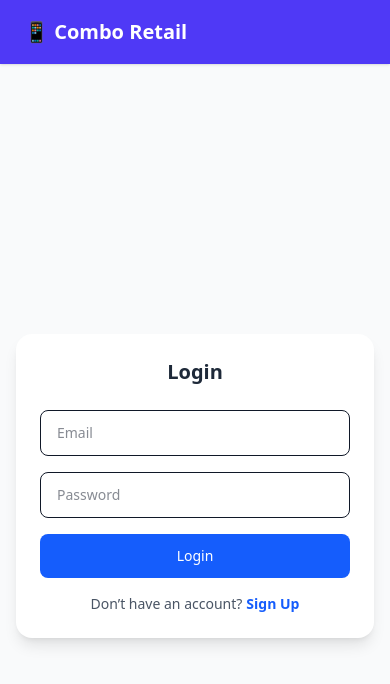
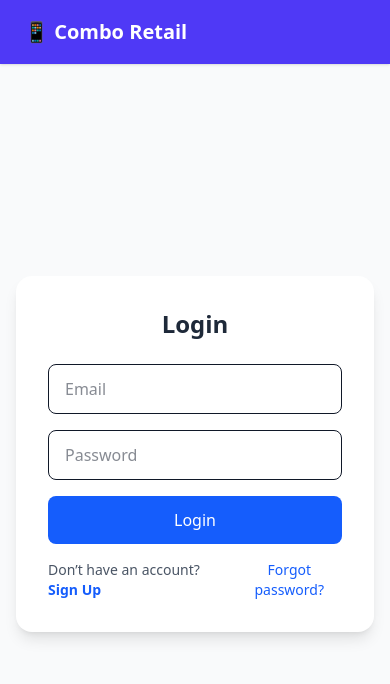
Before and after one commit to ShravanTechTitan/combo-retail, a React (Vite) app: page /login in a window 390 px wide. Shown: the top 684 px of the page. Built offline with nearby package versions, Linux system fonts and the light colour scheme.

Commit message:
updtes in admin dashboard

```diff
--- a/src/api/authApi.js
+++ b/src/api/authApi.js
@@ -11,3 +11,26 @@ export const registerUser = async (userData) => {
   const res = await api.post("/users/register", userData);
   return res.data;
 };
+
+// Send OTP (for login/signup or forgot password)
+export const sendOtp = async (email) => {
+  const res = await api.post("/users/send-otp", { email });
+  return res.data;
+};
+
+// Verify OTP
+export const verifyOtp = async ({ email, otp }) => {
+  const res = await api.post("/users/verify-otp", { email, otp });
+  return res.data;
+};
+
+// Reset password
+export const resetPassword = async ({ email, otp, newPassword }) => {
+  const res = await api.post("/users/reset-password", {
+  email: email,
+  otp: otp,
+  newPassword: newPassword
+});
+
+  return res.data;
+};
--- a/src/pages/Login.jsx
+++ b/src/pages/Login.jsx
@@ -1,42 +1,75 @@
-import { useState, useEffect } from "react";
+import { useState } from "react";
 import Header from "../components/Header";
-import { loginUser, registerUser } from "../api/authApi";
+import { loginUser, registerUser, sendOtp, verifyOtp, resetPassword } from "../api/authApi";
 
 export default function AuthPage() {
   const [isLogin, setIsLogin] = useState(true);
   const [formData, setFormData] = useState({ email: "", password: "", name: "", number: "" });
   const [loading, setLoading] = useState(false);
   const [error, setError] = useState("");
-  const [toast, setToast] = useState({ message: "", show: false }); // toast state
+  const [toast, setToast] = useState({ message: "", show: false });
+
+  // Forgot password states
+  const [forgotPasswordStep, setForgotPasswordStep] = useState(false); // shows forgot password form
+  const [otpStep, setOtpStep] = useState(false); // shows OTP + New Password step
+  const [otpData, setOtpData] = useState({ email: "", otp: "", newPassword: "" });
 
   const handleChange = (e) => {
     setFormData({ ...formData, [e.target.name]: e.target.value });
+    setOtpData({ ...otpData, [e.target.name]: e.target.value });
   };
 
-  const showToast = (message) => {
-    setToast({ message, show: true });
-    setTimeout(() => setToast({ message: "", show: false }), 3000); // hide after 3s
+  const showToast = (msg) => {
+    setToast({ message: msg, show: true });
+    setTimeout(() => setToast({ message: "", show: false }), 3000);
   };
 
   const handleSubmit = async (e) => {
     e.preventDefault();
     setLoading(true);
     setError("");
-
     try {
-      const data = isLogin
-        ? await loginUser(formData)
-        : await registerUser(formData);
+      const data = isLogin ? await loginUser(formData) : await registerUser(formData);
 
       if (data.token) {
         localStorage.setItem("token", data.token);
         localStorage.setItem("email", data.email || formData.email);
         showToast(`${isLogin ? "Login" : "Signup"} successful! 🎉`);
-        setTimeout(() => window.location.href = "/", 1500); // redirect after toast
+        setTimeout(() => (window.location.href = "/"), 1500);
       }
     } catch (err) {
-      console.error(err);
       setError(err.response?.data?.message || err.message || "Something went wrong!");
+    } finally {
+      setLoading(false);
+    }
+  };
+
+  const handleSendOtp = async () => {
+    if (!otpData.email) return showToast("Enter your email!");
+    try {
+      setLoading(true);
+      await sendOtp({ email: otpData.email });
+      showToast("OTP sent! Check your email/SMS.");
+      setOtpStep(true); // move to OTP step after sending
+    } catch (err) {
+      showToast(err.response?.data?.message || "Failed to send OTP");
+    } finally {
+      setLoading(false);
+    }
+  };
+
+  const handleResetPassword = async () => {
+    if (!otpData.otp || !otpData.newPassword) return showToast("Fill all fields!");
+    try {
+      setLoading(true);
+      const { token } = await verifyOtp({ email: otpData.email, otp: otpData.otp });
+      await resetPassword({ token, newPassword: otpData.newPassword });
+      showToast("Password reset successful! 🎉");
+      setForgotPasswordStep(false);
+      setOtpStep(false);
+      setOtpData({ email: "", otp: "", newPassword: "" });
+    } catch (err) {
+      showToast(err.response?.data?.message || "OTP verification failed");
     } finally {
       setLoading(false);
     }
@@ -45,26 +78,24 @@ export default function AuthPage() {
   return (
     <div className="min-h-screen flex flex-col bg-gray-50 dark:bg-gray-900">
       <Header />
-      <div className="flex items-center justify-center min-h-screen px-4">
-        <div className="bg-white dark:bg-gray-800 p-6 sm:p-8 rounded-2xl shadow-lg w-full max-w-md relative">
-          <h2 className="text-xl sm:text-2xl font-bold text-center mb-6 text-gray-800 dark:text-white">
-            {isLogin ? "Login" : "Sign Up"}
+      <div className="flex flex-col items-center justify-center flex-1 px-4 py-12">
+        <div className="bg-white dark:bg-gray-800 p-8 rounded-2xl shadow-lg w-full max-w-md">
+          <h2 className="text-2xl font-bold text-center text-gray-800 dark:text-white mb-6">
+            {forgotPasswordStep ? "Reset Password" : isLogin ? "Login" : "Sign Up"}
           </h2>
 
-          {error && (
-            <div className="bg-red-100 text-red-700 p-2 rounded mb-3 text-center">{error}</div>
-          )}
-
+          {/* Login / Signup Form */}
+          {!forgotPasswordStep && (
             <form onSubmit={handleSubmit} className="space-y-4">
               {!isLogin && (
-              <div>
+                <>
                   <input
                     type="text"
                     name="name"
                     placeholder="Full Name"
                     value={formData.name}
                     onChange={handleChange}
-                  className="w-full px-4 py-3 text-sm sm:text-base rounded-lg border dark:bg-gray-700 dark:text-white focus:ring-2 focus:ring-blue-500"
+                    className="w-full px-4 py-3 rounded-lg border dark:bg-gray-700 dark:text-white focus:ring-2 focus:ring-blue-500"
                     required
                   />
                   <input
@@ -73,10 +104,10 @@ export default function AuthPage() {
                     placeholder="Mobile Number"
                     value={formData.number}
                     onChange={handleChange}
-                  className="w-full px-4 py-3 mt-4 text-sm sm:text-base rounded-lg border dark:bg-gray-700 dark:text-white focus:ring-2 focus:ring-blue-500"
+                    className="w-full px-4 py-3 rounded-lg border dark:bg-gray-700 dark:text-white focus:ring-2 focus:ring-blue-500"
                     required
                   />
-              </div>
+                </>
               )}
 
               <input
@@ -85,40 +116,106 @@ export default function AuthPage() {
                 placeholder="Email"
                 value={formData.email}
                 onChange={handleChange}
-              className="w-full px-4 py-3 text-sm sm:text-base rounded-lg border dark:bg-gray-700 dark:text-white focus:ring-2 focus:ring-blue-500"
+                className="w-full px-4 py-3 rounded-lg border dark:bg-gray-700 dark:text-white focus:ring-2 focus:ring-blue-500"
                 required
               />
-
               <input
                 type="password"
                 name="password"
                 placeholder="Password"
                 value={formData.password}
                 onChange={handleChange}
-              className="w-full px-4 py-3 text-sm sm:text-base rounded-lg border dark:bg-gray-700 dark:text-white focus:ring-2 focus:ring-blue-500"
+                className="w-full px-4 py-3 rounded-lg border dark:bg-gray-700 dark:text-white focus:ring-2 focus:ring-blue-500"
                 required
               />
 
               <button
                 type="submit"
                 disabled={loading}
-              className="w-full bg-blue-600 text-white py-3 sm:py-2 text-sm sm:text-base rounded-lg hover:bg-blue-700 transition disabled:opacity-50"
+                className="w-full bg-blue-600 text-white py-3 rounded-lg hover:bg-blue-700 transition disabled:opacity-50"
               >
                 {loading ? "Please wait..." : isLogin ? "Login" : "Sign Up"}
               </button>
             </form>
+          )}
 
-          <p className="text-center mt-4 text-gray-600 dark:text-gray-300 text-sm sm:text-base">
-            {isLogin ? "Don’t have an account?" : "Already have an account?"}
+          {error && (
+            <div className="bg-red-100 text-red-700 p-2 rounded mb-3 text-center">{error}</div>
+          )}
+
+          {/* Forgot Password / OTP Form */}
+          {forgotPasswordStep && (
+            <div className="mt-4 p-4 bg-gray-100 dark:bg-gray-700 rounded-lg space-y-3">
+              {!otpStep ? (
+                <>
+                  <input
+                    type="email"
+                    name="email"
+                    placeholder="Enter your email"
+                    value={otpData.email}
+                    onChange={handleChange}
+                    className="w-full px-4 py-2 rounded-lg border dark:bg-gray-600 dark:text-white"
+                  />
                   <button
-              onClick={() => setIsLogin(!isLogin)}
-              className="text-blue-600 font-semibold ml-1"
+                    onClick={handleSendOtp}
+                    className="w-full bg-blue-600 text-white py-2 rounded-lg hover:bg-blue-700"
                   >
+                    Send OTP
+                  </button>
+                </>
+              ) : (
+                <>
+                  <input
+                    type="text"
+                    name="otp"
+                    placeholder="Enter OTP"
+                    value={otpData.otp}
+                    onChange={handleChange}
+                    className="w-full px-4 py-2 rounded-lg border dark:bg-gray-600 dark:text-white"
+                  />
+                  <input
+                    type="password"
+                    name="newPassword"
+                    placeholder="New Password"
+                    value={otpData.newPassword}
+                    onChange={handleChange}
+                    className="w-full px-4 py-2 rounded-lg border dark:bg-gray-600 dark:text-white"
+                  />
+                  <button
+                    onClick={handleResetPassword}
+                    className="w-full bg-green-600 text-white py-2 rounded-lg hover:bg-green-700"
+                  >
+                    Reset Password
+                  </button>
+                </>
+              )}
+            </div>
+          )}
+
+          {/* Switch Login / Signup / Forgot Password Links */}
+          {!forgotPasswordStep && (
+            <div className="flex justify-between mt-4 text-sm text-gray-600 dark:text-gray-300">
+              <span>
+                {isLogin ? "Don’t have an account?" : "Already have an account?"}{" "}
+                <button onClick={() => setIsLogin(!isLogin)} className="text-blue-600 font-semibold">
                   {isLogin ? "Sign Up" : "Login"}
                 </button>
-          </p>
+              </span>
+              {isLogin && (
+                <button
+                  onClick={() => {
+                    setForgotPasswordStep(true);
+                    setOtpStep(false);
+                  }}
+                  className="text-blue-600 hover:underline"
+                >
+                  Forgot password?
+                </button>
+              )}
+            </div>
+          )}
 
-          {/* Toast Notification */}
+          {/* Toast */}
           {toast.show && (
             <div className="fixed bottom-6 left-1/2 transform -translate-x-1/2 bg-blue-600 text-white px-6 py-3 rounded-lg shadow-lg animate-slide-up z-50">
               {toast.message}
@@ -127,18 +224,13 @@ export default function AuthPage() {
         </div>
       </div>
 
-      {/* Tailwind animation */}
-      <style>
-        {`
+      <style>{`
         @keyframes slide-up {
           0% { transform: translateY(50px); opacity: 0; }
           100% { transform: translateY(0); opacity: 1; }
         }
-          .animate-slide-up {
-            animation: slide-up 0.5s ease-out forwards;
-          }
-        `}
-      </style>
+        .animate-slide-up { animation: slide-up 0.5s ease-out forwards; }
+      `}</style>
     </div>
   );
 }
```
Lines whose indentation alone changed are shown as unchanged.
